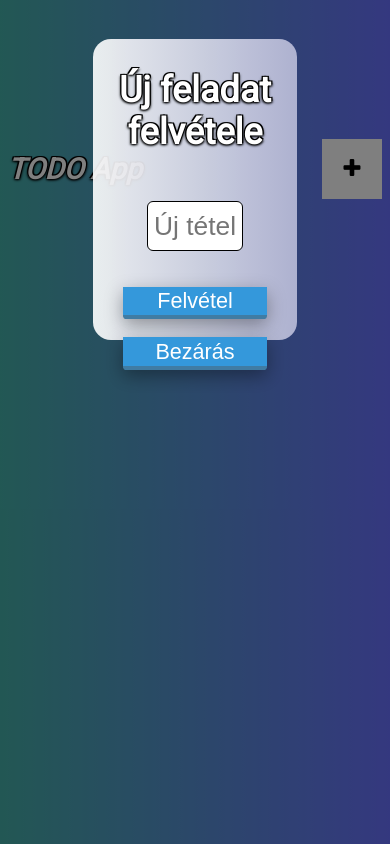
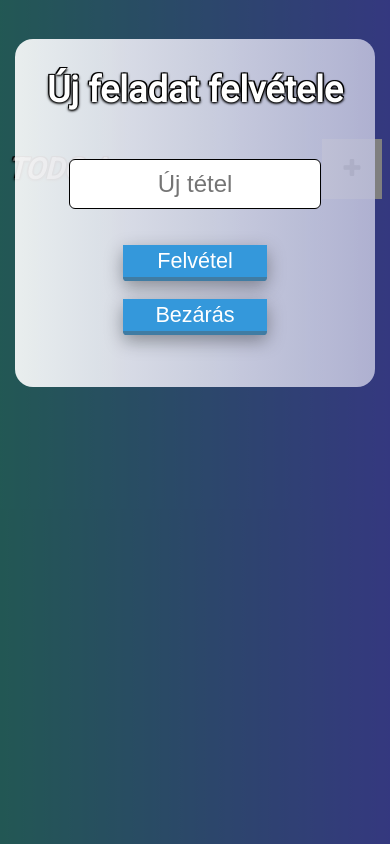
Before and after one commit to ger0nymo/react-todo-app, a React (Create React App) app: page / in a window 390 px wide. Both pictures are taken after a click on the button 352 px from the left and 168 px from the top of the page. Built offline with nearby package versions, Linux system fonts and the light colour scheme.

Commit message:
Added some responsitivity

```diff
--- a/src/style.css
+++ b/src/style.css
@@ -198,4 +198,26 @@ input[type='checkbox'] {
   width: 60%;
   font-size: 25px;
 }
+
+@media screen and (max-width: 600px) {
+  .popup-inner {
+    width: 80%;
+    height: 300px;
+  }
+  .popup-inner input[type='text'] {
+    width: 80%;
+    font-size: 20px !important;
+  }
+}
+
+@media screen and (max-width: 992px) {
+  .popup-inner {
+    width: 80%;
+    height: 250px;
+  }
+  .popup-inner input[type='text'] {
+    width: 80%;
+    font-size: 20px !important;
+  }
+}
 /*# sourceMappingURL=style.css.map */
--- a/src/style.scss
+++ b/src/style.scss
@@ -150,3 +150,27 @@ input[type='checkbox'] {
     font-size: 25px;
   }
 }
+
+//Media queries
+
+@media screen and (max-width: 600px) {
+  .popup-inner {
+    width: 80%;
+    height: 300px;
+    input[type='text'] {
+      width: 80%;
+      font-size: 20px !important;
+    }
+  }
+}
+
+@media screen and (max-width: 992px) {
+  .popup-inner {
+    width: 80%;
+    height: 250px;
+    input[type='text'] {
+      width: 80%;
+      font-size: 20px !important;
+    }
+  }
+}
```
Also changed, not shown: 1 other file (tests, documents, lock files or other folders).
